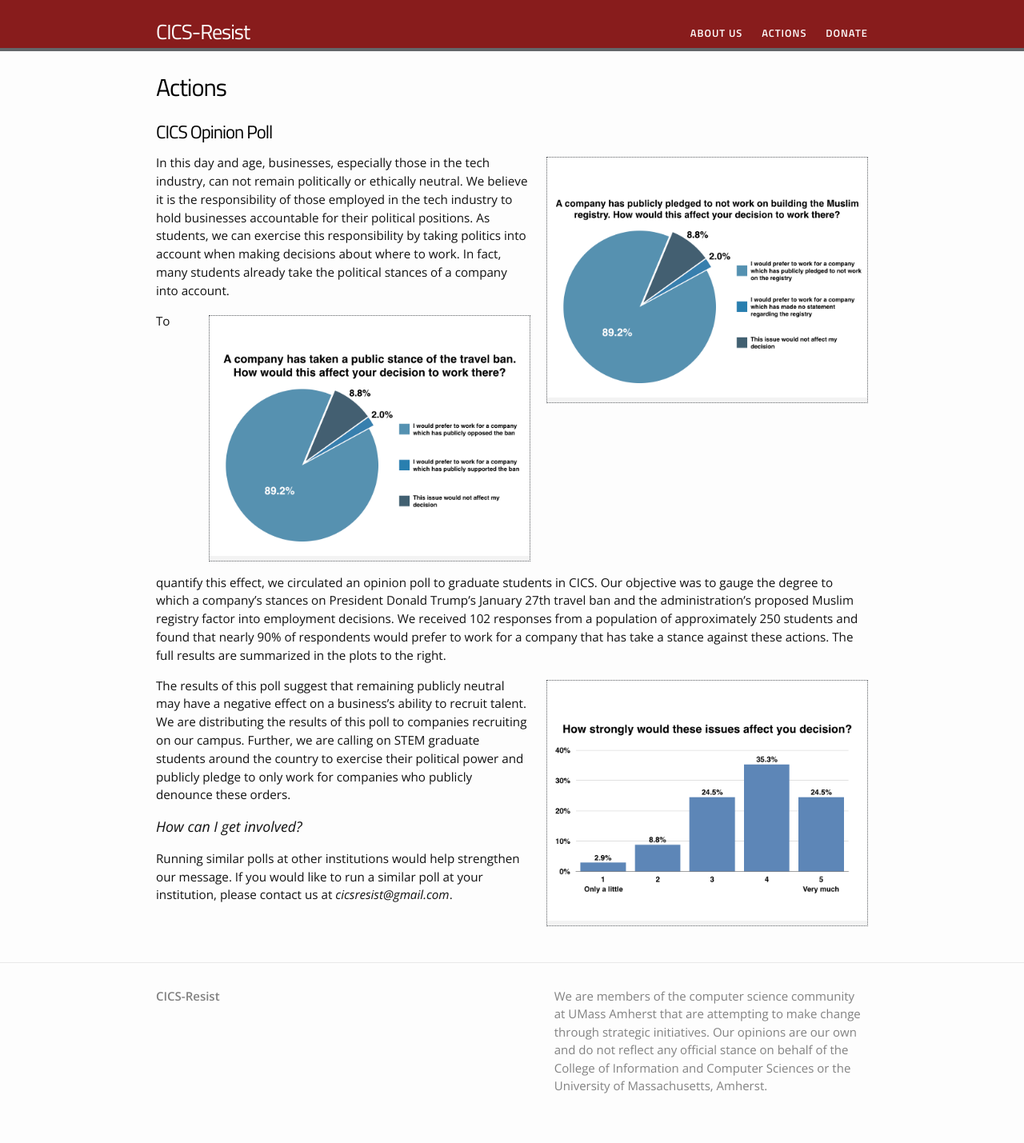
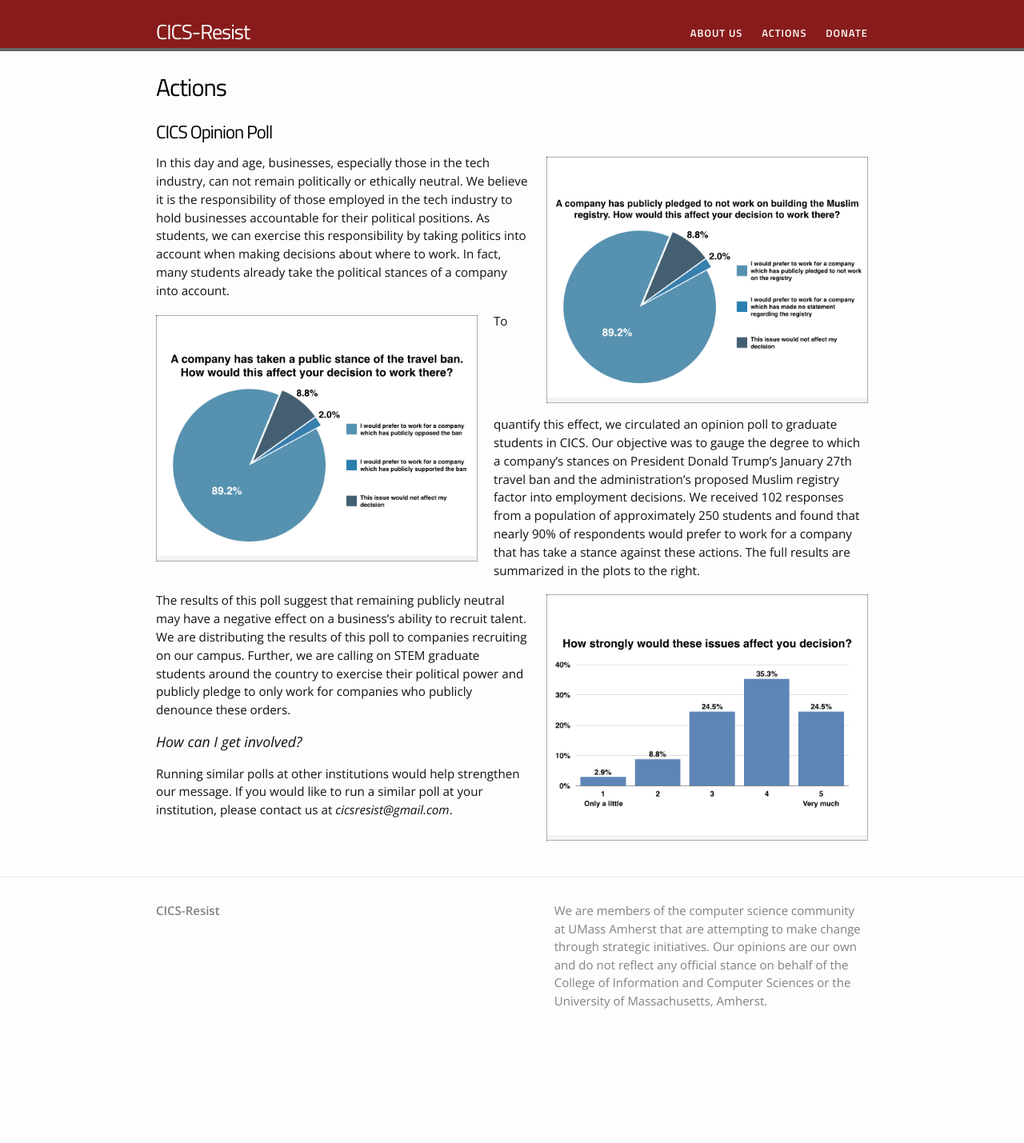
Before and after one commit to cics-resist/cics-resist.github.io, a Jekyll site: the page built from actions.md, in a window 1280 px wide. Shown: the whole page at 80% size. Built offline with Jekyll 4.4.1, drawn with Linux system fonts in a browser that asks for light colours; after the commit the page ends 1322 px from its top, so only the background shows below that.

Commit message:
Update actions.md

```diff
--- a/actions.md
+++ b/actions.md
@@ -10,7 +10,7 @@ permalink: /actions/
 
 In this day and age, businesses, especially those in the tech industry, can not remain politically or ethically neutral. We believe it is the responsibility of those employed in the tech industry to hold businesses accountable for their political positions. As students, we can exercise this responsibility by taking politics into account when making decisions about where to work. In fact, many students already take the political stances of a company into account.
 
-{% include image.html url="/images/poll_plots.002.jpeg"  width=400 align="right" %}
+{% include image.html url="/images/poll_plots.002.jpeg"  width=400 align="left" %}
 
 To quantify this effect, we circulated an opinion poll to graduate students in CICS. Our objective was to gauge the degree to which a company's stances on President Donald Trump's January 27th travel ban and the administration's proposed Muslim registry factor into employment decisions. We received 102 responses from a population of approximately 250 students and found that nearly 90% of respondents would prefer to work for a company that has take a stance against these actions. The full results are summarized in the plots to the right.
 
```
